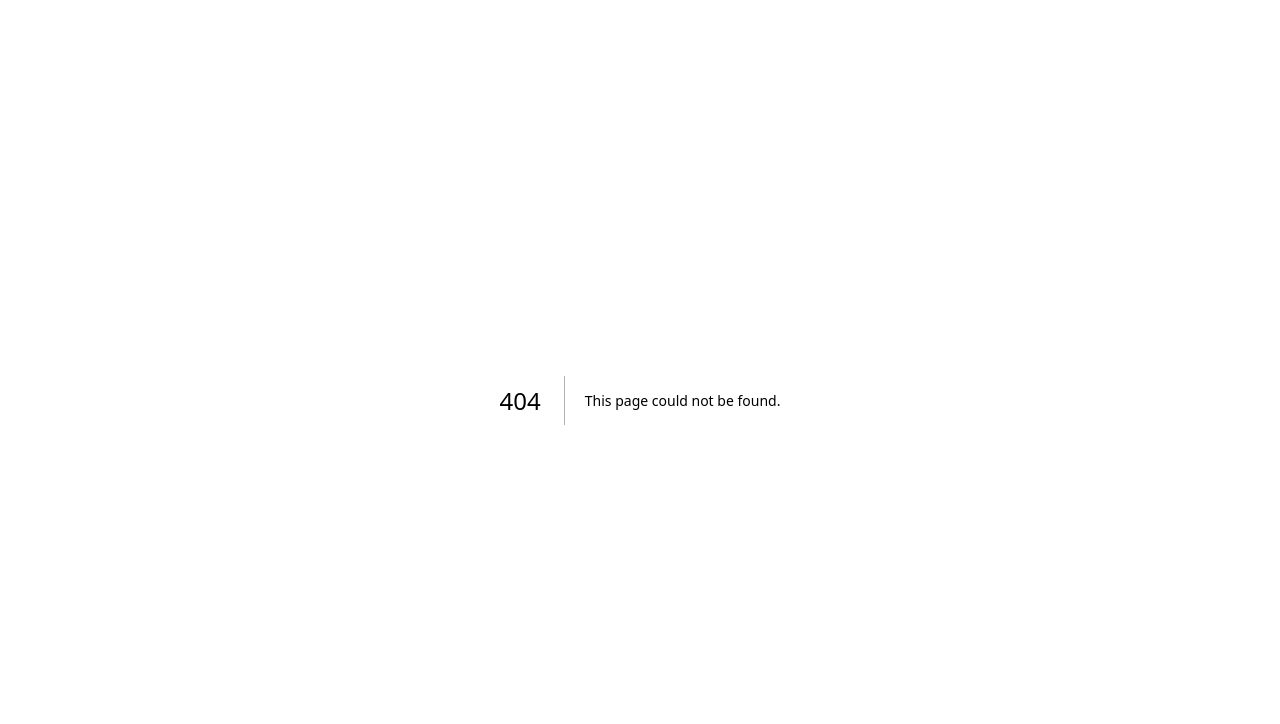
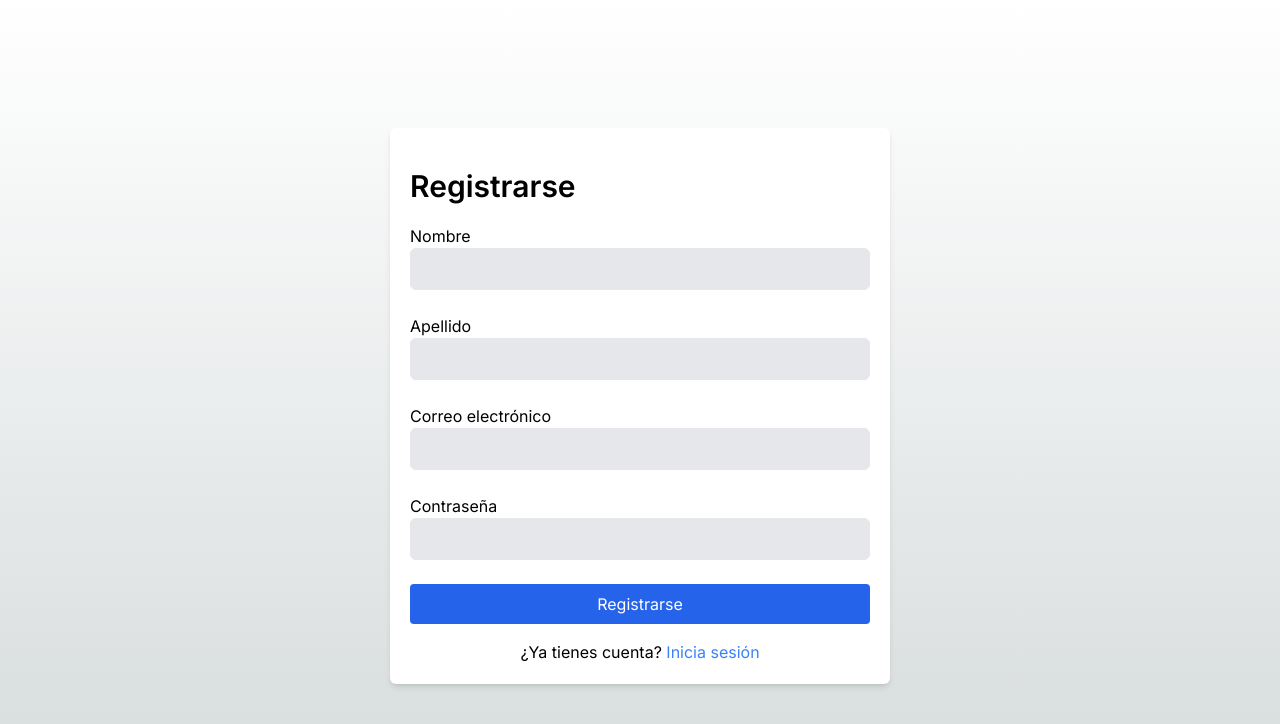
Before and after one commit to Skydoes10/university_events_frontend, a Next.js app: page /registrarse in a window 1280 px wide. Before the commit this address had no page. Shown: the top 724 px of the page. Built offline with nearby package versions, Linux system fonts and the light colour scheme.

Commit message:
feat: Add login and signup pages

```diff
--- /dev/null
+++ b/src/app/(auth)/iniciar-sesion/page.tsx
@@ -0,0 +1,44 @@
+import { Title } from '@/components';
+import Link from 'next/link';
+
+export default function LoginPage() {
+	return (
+		<>
+			<Title title="Iniciar sesión" />
+
+			<form className="flex flex-col gap-4">
+				<div className="flex flex-col mb-2">
+					<span>Correo electrónico</span>
+					<input
+						type="email"
+						className="p-2 border rounded-md bg-gray-200 focus:outline-none"
+						required
+					/>
+				</div>
+
+				<div className="flex flex-col mb-2">
+					<span>Contraseña</span>
+					<input
+						type="password"
+						className="p-2 border rounded-md bg-gray-200 focus:outline-none"
+						required
+					/>
+				</div>
+
+				<button className="btn-primary">Ingresar</button>
+			</form>
+
+			<div className="flex justify-center mt-4">
+				<p>
+					¿Aún no tienes cuenta?{' '}
+					<Link
+						href="/registrarse"
+						className="text-blue-500 hover:underline"
+					>
+						Regístrate
+					</Link>
+				</p>
+			</div>
+		</>
+	);
+}
--- /dev/null
+++ b/src/app/(auth)/layout.tsx
@@ -0,0 +1,15 @@
+export default function AuthLayout({
+	children,
+}: Readonly<{
+	children: React.ReactNode;
+}>) {
+	return (
+		<div className="min-h-screen flex flex-col pt-24 sm:pt-32 sm:items-center px-10 sm:px-0 fade-in">
+			<div className="w-full xl:w-[500px] flex flex-col justify-center text-left">
+				<div className="bg-white shadow-md rounded-md p-5">
+					{children}
+				</div>
+			</div>
+		</div>
+	);
+}
--- /dev/null
+++ b/src/app/(auth)/registrarse/page.tsx
@@ -0,0 +1,62 @@
+import { Title } from '@/components';
+import Link from 'next/link';
+
+export default function SignUpPage() {
+	return (
+		<>
+			<Title title="Registrarse" />
+
+			<form className="flex flex-col gap-4">
+				<div className="flex flex-col mb-2">
+					<span>Nombre</span>
+					<input
+						type="text"
+						className="p-2 border rounded-md bg-gray-200 focus:outline-none"
+						required
+					/>
+				</div>
+
+				<div className="flex flex-col mb-2">
+					<span>Apellido</span>
+					<input
+						type="text"
+						className="p-2 border rounded-md bg-gray-200 focus:outline-none"
+						required
+					/>
+				</div>
+
+				<div className="flex flex-col mb-2">
+					<span>Correo electrónico</span>
+					<input
+						type="email"
+						className="p-2 border rounded-md bg-gray-200 focus:outline-none"
+						required
+					/>
+				</div>
+
+				<div className="flex flex-col mb-2">
+					<span>Contraseña</span>
+					<input
+						type="password"
+						className="p-2 border rounded-md bg-gray-200 focus:outline-none"
+						required
+					/>
+				</div>
+
+				<button className="btn-primary">Registrarse</button>
+			</form>
+
+			<div className="flex justify-center mt-4">
+				<p>
+					¿Ya tienes cuenta?{' '}
+					<Link
+						href="/iniciar-sesion"
+						className="text-blue-500 hover:underline"
+					>
+						Inicia sesión
+					</Link>
+				</p>
+			</div>
+		</>
+	);
+}
--- a/src/components/events/event-list/EventListItem.tsx
+++ b/src/components/events/event-list/EventListItem.tsx
@@ -32,7 +32,7 @@ export const EventListItem = ({ event }: Props) => {
 		event.eventLocation.city.country;
 
 	const handleClick = () => {
-		router.push(`/eventos/${event.id}`);
+		router.push(`/evento/${event.id}`);
 	};
 
 	return (
--- a/src/components/ui/footer/Footer.tsx
+++ b/src/components/ui/footer/Footer.tsx
@@ -5,7 +5,7 @@ import { titleFonts } from '@/config/fonts';
 export const Footer = () => {
 	return (
 		<div className="flex w-full justify-center text-xs mb-10 mt-6">
-			<Link href="/eventos">
+			<Link href="/">
 				<span
 					className={`${titleFonts.className} antialiased font-bold`}
 				>
@@ -14,11 +14,11 @@ export const Footer = () => {
 				<span>© {new Date().getFullYear()}</span>
 			</Link>
 
-			<Link href="/eventos" className="mx-3">
+			<Link href="/" className="mx-3">
 				<span>Privacy & Legal</span>
 			</Link>
 
-			<Link href="/eventos">
+			<Link href="/">
 				<span>Locations</span>
 			</Link>
 		</div>
--- a/src/components/ui/navbar/Navbar.tsx
+++ b/src/components/ui/navbar/Navbar.tsx
@@ -13,7 +13,7 @@ export const Navbar = () => {
 		<nav className="flex px-5 py-4 justify-between items-center w-full shadow-sm">
 			<div>
 				{/* Logo */}
-				<Link href="/eventos">
+				<Link href="/">
 					<span
 						className={`${titleFonts.className} antialiased font-bold`}
 					>
@@ -26,7 +26,7 @@ export const Navbar = () => {
 			<div className="hidden sm:block">
 				<Link
 					className="m-2 p-2 rounded-md transition-all hover:bg-gray-100"
-					href="/eventos"
+					href="/"
 				>
 					Eventos
 				</Link>
--- a/src/interfaces/event.ts
+++ b/src/interfaces/event.ts
@@ -4,7 +4,7 @@ import { Organizer } from './organizer';
 import { Comment } from './comment';
 
 export interface Event {
-	id: string;
+	id?: string;
 	title: string;
 	description: string;
 	date: Date;
```
Also changed, not shown: src/app/(events)/evento/[id]/page.tsx (renamed from src/app/(events)/eventos/[id]/page.tsx), src/app/(events)/evento/not-found.tsx (renamed from src/app/(events)/eventos/not-found.tsx), src/app/(events)/page.tsx (renamed from src/app/(events)/eventos/page.tsx).
